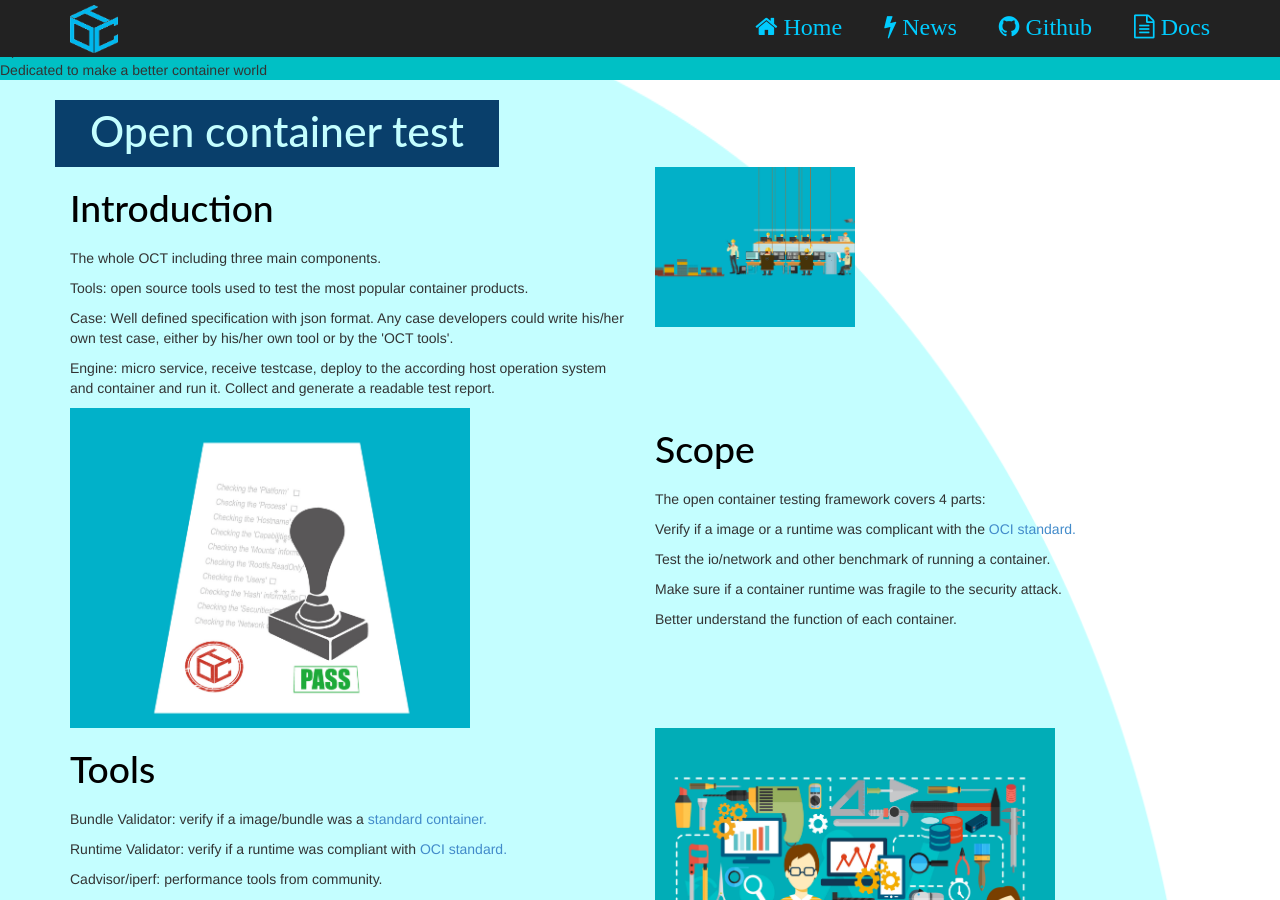
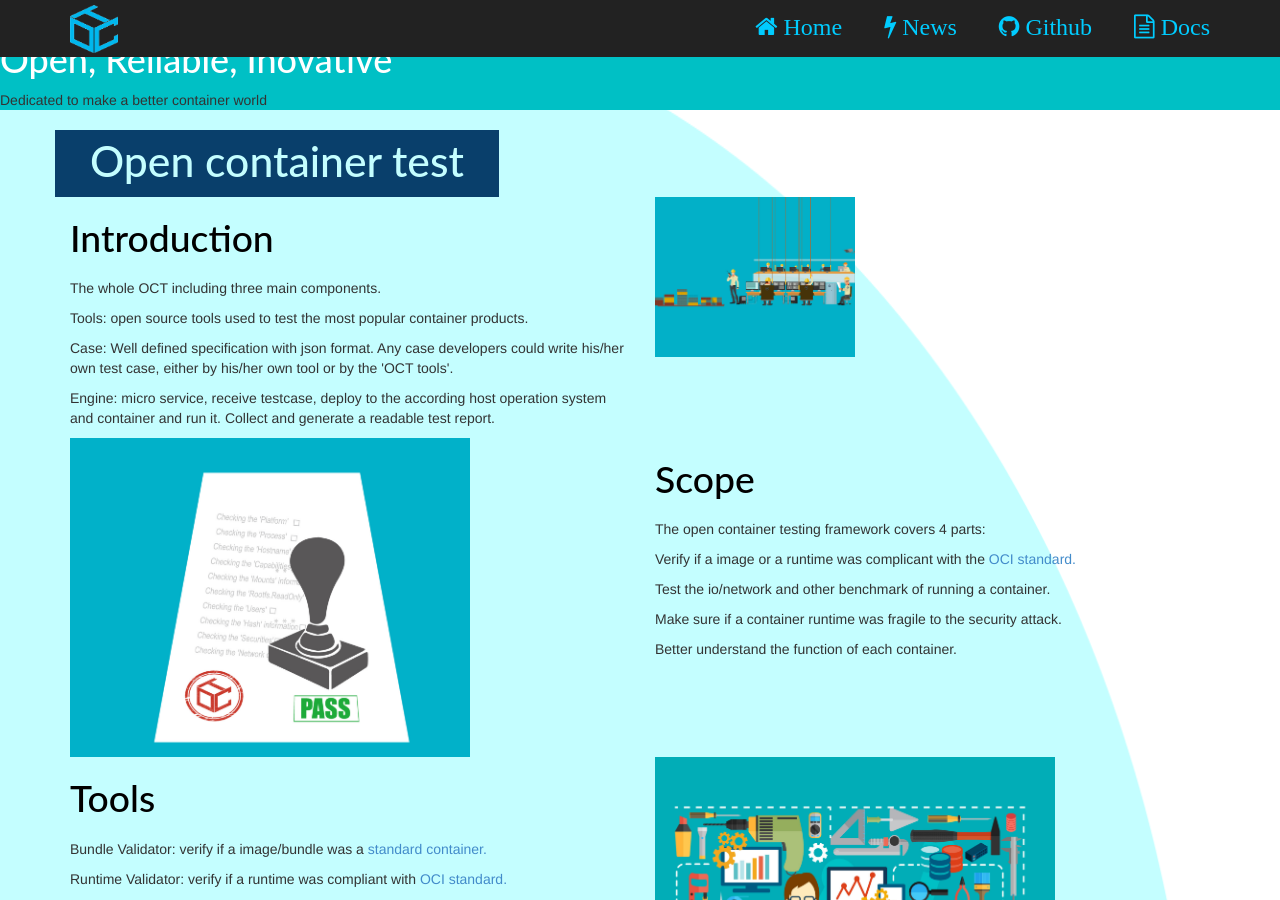
Before and after one commit to ociweb/ociweb.github.io, a Jekyll site: the page index.html, which Jekyll copies as it is, in a window 1280 px wide and 900 px high. Built offline with Jekyll 4.4.1, drawn with Linux system fonts in a browser that asks for light colours; some web fonts are replaced.

Commit message:
Update index.html

```diff
--- a/index.html
+++ b/index.html
@@ -33,14 +33,14 @@
         </div>
     </nav>
 
-    <div class=".heade-splash"></div>
+    <div class=".heade-splash">
     <div style="background-color:#00c0c5" >
     	</br>
-        </br>
-                   <div class=".banner"
+
+
                    <h1>Open, Reliable, Inovative</h1>
-                   </div>
-		   <div class=".banner-little" <p>Dedicated to make a better container world</p>
+
+		  <p>Dedicated to make a better container world</p>
 
                    </div>
 		  </div>
```
